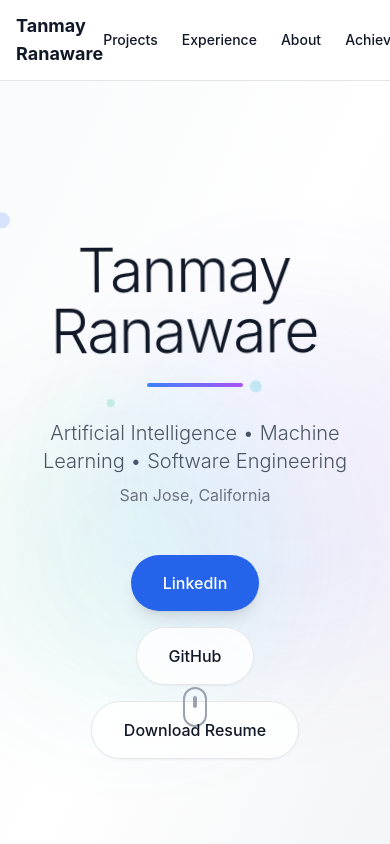
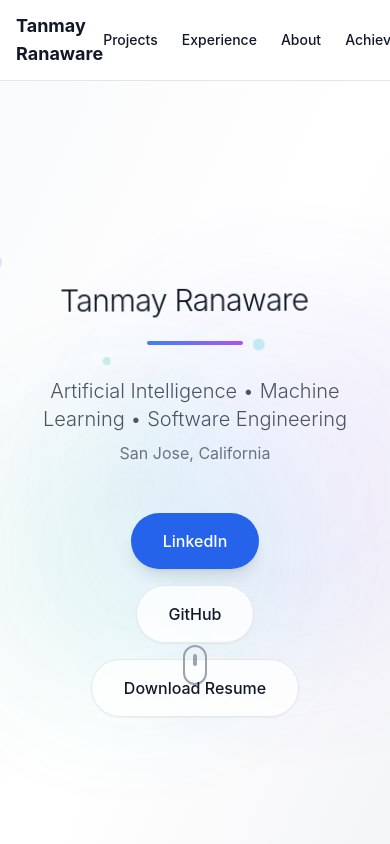
Before and after one commit to TanmayRanaware/TanmayRanaware.github.io, a React (Vite) app: page / in a window 390 px wide. Shown: the top 844 px of the page. Built offline with nearby package versions, Linux system fonts and the light colour scheme.

Commit message:
Fix name typography to stay on single line
- Reduce font sizes for better responsiveness
- Add whitespace-nowrap to prevent line breaks
- Increase container max-width for better spacing
- Add overflow-hidden for clean text display
- Ensure 'Tanmay Ranaware' stays on one line across all screen sizes

```diff
--- a/src/components/Hero.tsx
+++ b/src/components/Hero.tsx
@@ -19,7 +19,7 @@
         <div className="absolute bottom-1/4 right-1/4 w-80 h-80 bg-gradient-to-r from-emerald-500/10 to-cyan-500/10 rounded-full blur-3xl animate-pulse delay-1000" />
       </div>
 
-      <div className="relative z-10 text-center max-w-4xl mx-auto px-6">
+      <div className="relative z-10 text-center max-w-6xl mx-auto px-4 sm:px-6">
         {/* Main headline with floating animation */}
         <div className="mb-8 relative">
           {/* Floating accent elements */}
@@ -28,8 +28,8 @@
           <div className="absolute -bottom-6 left-1/4 w-2 h-2 bg-emerald-500/20 rounded-full animate-pulse apple-floating-accent-3" />
           <div className="absolute -bottom-4 right-1/3 w-3 h-3 bg-cyan-500/20 rounded-full animate-pulse apple-floating-accent-4" />
 
-          <h1 className="text-6xl md:text-8xl lg:text-9xl font-light tracking-tight text-gray-900 dark:text-white mb-4 apple-floating-enhanced">
-            {name}
+          <h1 className="text-3xl xs:text-4xl sm:text-5xl md:text-6xl lg:text-7xl xl:text-8xl font-light tracking-tight text-gray-900 dark:text-white mb-4 apple-floating-enhanced whitespace-nowrap overflow-hidden">
+            <span className="block">{name}</span>
           </h1>
           <div className="w-24 h-1 bg-gradient-to-r from-blue-500 to-purple-500 mx-auto rounded-full" />
         </div>
```
Also changed, not shown: 4 other files (tests, documents, lock files or other folders).
